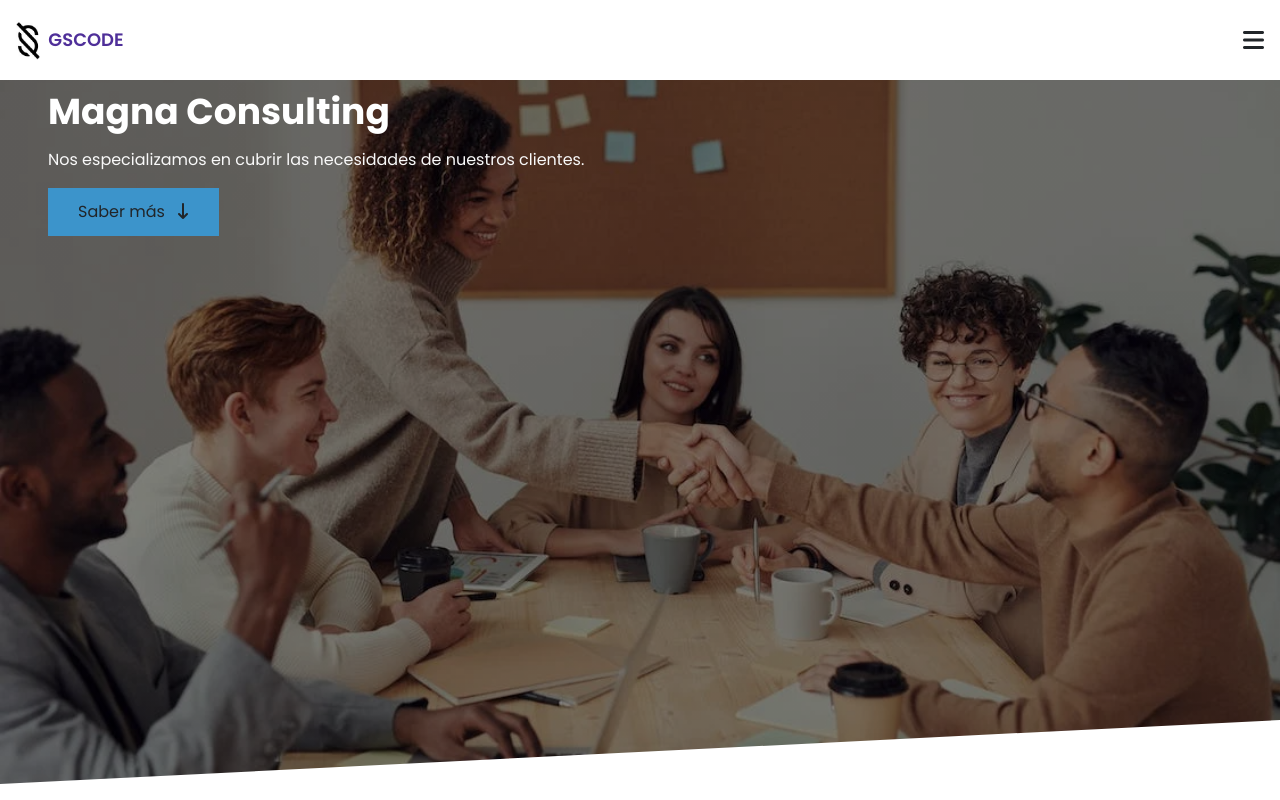
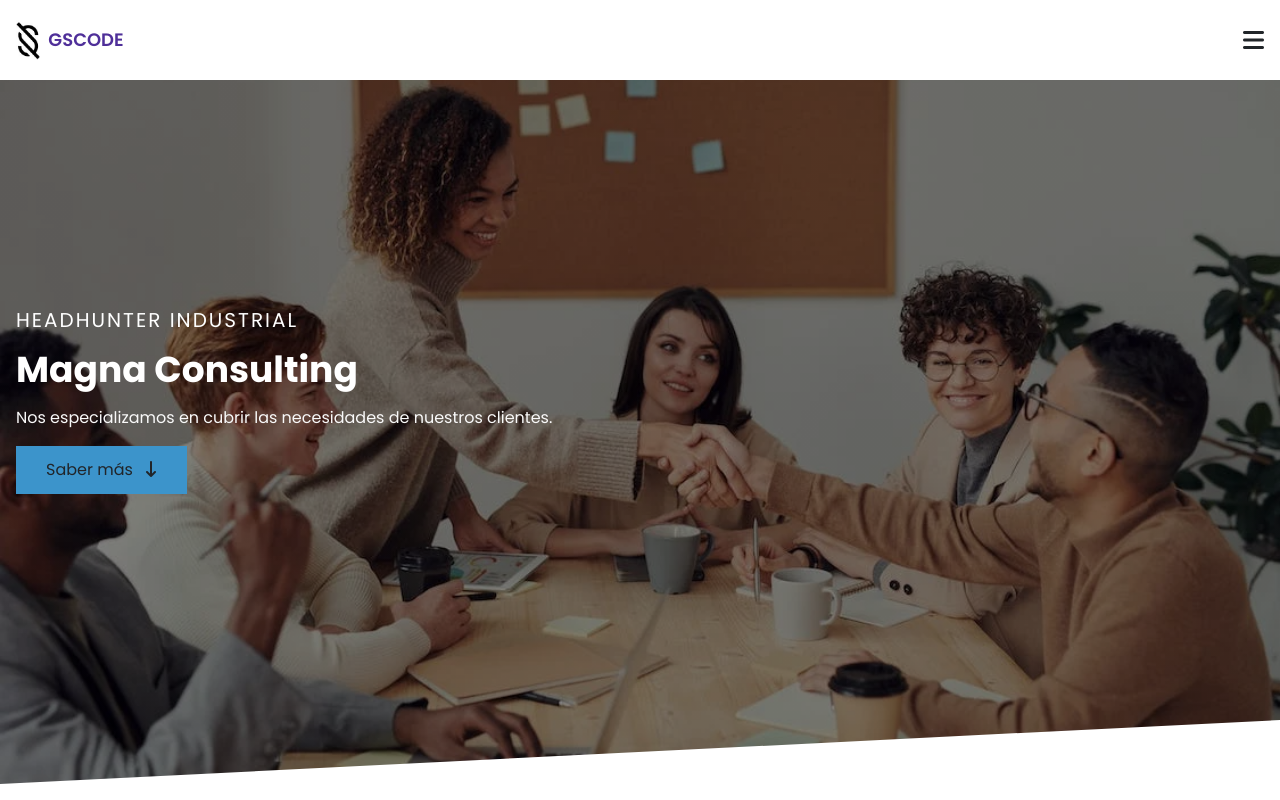
Before and after one commit to gszcode/gscode, a React (Vite) app: page / in a window 1280 px wide. Shown: the top 800 px of the page. Built offline with nearby package versions, Linux system fonts and the light colour scheme.

Commit message:
ajustes en tamaño de texto y cambio de una clase

```diff
--- a/src/components/Background.jsx
+++ b/src/components/Background.jsx
@@ -8,8 +8,8 @@ const Background = () => {
 
   return (
     <main className="w-full h-screen">
-      <div className="background-main">
-        <div className="w-full flex flex-col justify-center items-start gap-3 p-5">
+      <div className="background-main flex items-center absolute top-0 left-0">
+        <div className="w-full flex flex-col justify-center items-start gap-3 p-3">
           <h1 className="text-white tracking-widest text-xl font-thin">
             HEADHUNTER INDUSTRIAL
           </h1>
@@ -17,7 +17,7 @@ const Background = () => {
           <p className="text-grey">
             Nos especializamos en cubrir las necesidades de nuestros clientes.
           </p>
-          <button className="border-2 border-transparent bg-second-color px-7 py-2.5 hover:bg-transparent hover:text-white hover:border-2 hover:border-white">
+          <button className="border-2 border-transparent bg-second-color px-7 py-2.5 hover:bg-transparent hover:border-2 hover:text-white hover:border-white">
             Saber más <i className="fa-solid fa-arrow-down-long ml-2"></i>
           </button>
         </div>
```
